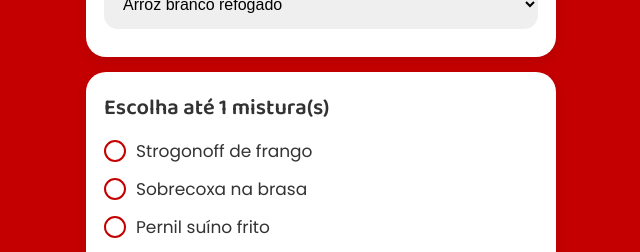
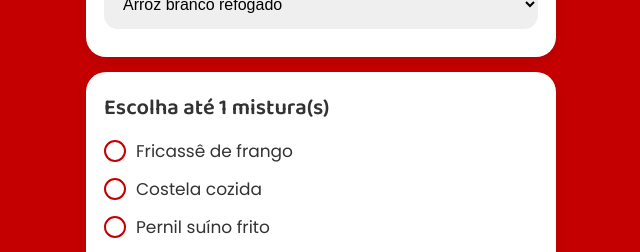
Before and after one commit to GenesisApps123/meu-pratinho-app, a plain HTML site: page index.html in a window 1280 px wide. Shown: the part 1040-1292 px from the top of the page, without its empty margins (319-959 px from the left). Drawn offline with Linux system fonts and the light colour scheme; some packages are replaced by stand-ins of ours.

Commit message:
Update index.html

```diff
--- a/index.html
+++ b/index.html
@@ -196,15 +196,15 @@ Escolha até 1 mistura
 <small class="erro" id="erro-mistura"></small>
 
 <label class="check">
-<input type="checkbox" class="mistura" value="Strogonoff de frango">
+<input type="checkbox" class="mistura" value="Fricassê de frango">
 <span></span>
-Strogonoff de frango
+Fricassê de frango
 </label>
 
 <label class="check">
-<input type="checkbox" class="mistura" value="Sobrecoxa na brasa">
+<input type="checkbox" class="mistura" value="Costela cozida">
 <span></span>
-Sobrecoxa na brasa
+Costela cozida
 </label>
 
  <label class="check">
```
